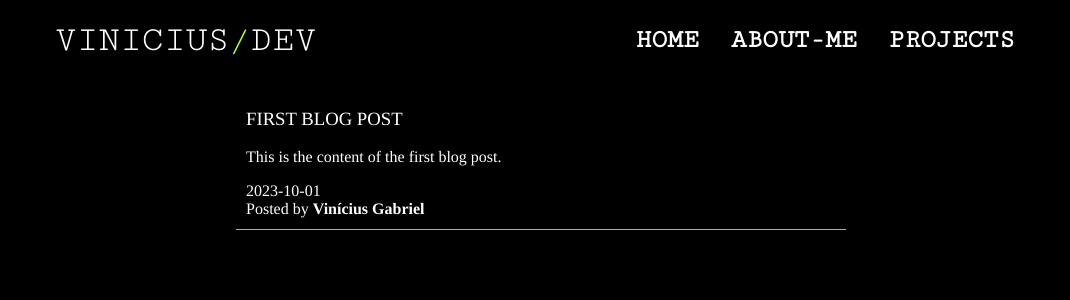
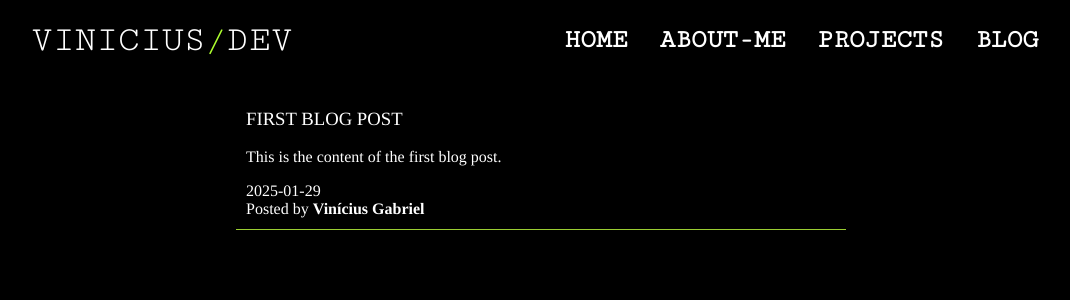
Before and after one commit to viniciuspx/viniport, a React (Create React App) app: page /blog in a window 1280 px wide. Shown: the top 300 px of the page, without its empty margins (99-1169 px from the left). Built offline with nearby package versions, Linux system fonts and the light colour scheme; a web font is replaced by a local one.

Commit message:
update navigation

```diff
--- a/src/blog/posts.json
+++ b/src/blog/posts.json
@@ -4,6 +4,6 @@
     "title": "First Blog Post",
     "author": "Vinícius Gabriel",
     "content": "This is the content of the first blog post.",
-    "date": "2023-10-01"
+    "date": "2025-01-29"
   }
 ]
--- a/src/components/navLinks.js
+++ b/src/components/navLinks.js
@@ -9,6 +9,7 @@ function NavLinks(props) {
       <Link onClick={props.onClick} to="/">Home</Link>
       <Link onClick={props.onClick} to="/about">About-me</Link>
       <Link onClick={props.onClick} to="/projects">Projects</Link>
+      <Link onClick={props.onClick} to="/blog">Blog</Link>
     </nav>
   );
 }
```
